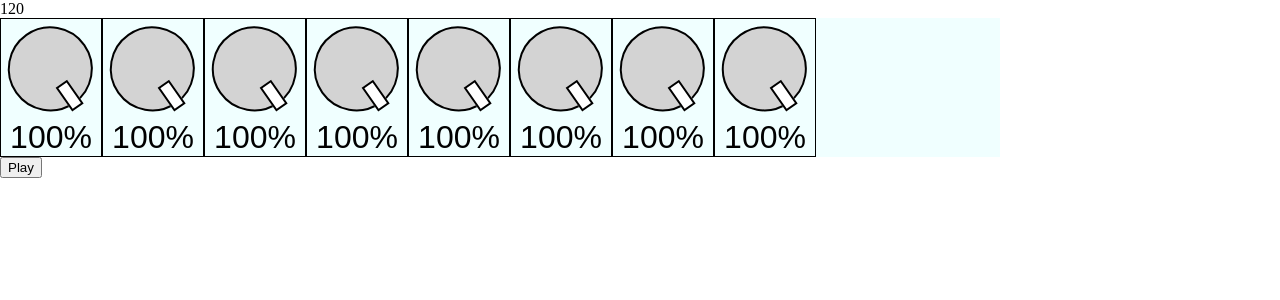
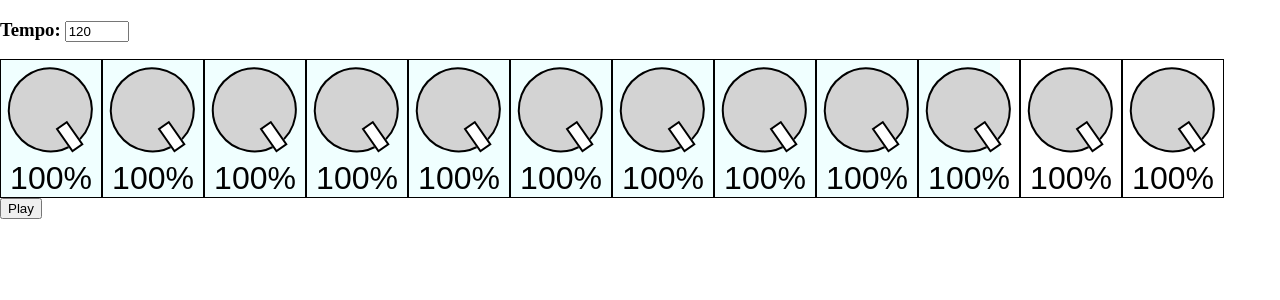
Before and after one commit to jimmybombimmy/pdm-1, a React (Vite) app: page / in a window 1280 px wide. Shown: the top 300 px of the page. Built offline with nearby package versions, Linux system fonts and the light colour scheme; no server answers.

Commit message:
tempo box functionality created

```diff
--- a/src/App.css
+++ b/src/App.css
@@ -17,3 +17,7 @@ body {
   display: flex;
   margin: auto;
 }
+
+.tempo-text {
+  display: inline-block
+}
--- a/src/App.tsx
+++ b/src/App.tsx
@@ -21,44 +21,37 @@ function chanceToPlay(on: boolean, prob: number) {
   }
 }
 
-
 const App = () => {
   const [bpm, setBpm] = useState(120);
   const [isPlaying, setIsPlaying] = useState(false);
   const [counter, setCounter] = useState(0);
-  const sequence = useRef(Array(8).fill({ ...sequenceHitInfo }));
-
-
+  const sequence = useRef(Array(12).fill({ ...sequenceHitInfo }));
 
   useEffect(() => {
     let myInterval = 0;
     if (isPlaying) {
-
       if (!firstBeatPlayed) {
         setCounter(0);
         firstBeatPlayed = true;
         chanceToPlay(sequence.current[0].on, sequence.current[0].probability);
-
       }
 
-      myInterval = setInterval(myTimer, 200);
+      myInterval = setInterval(myTimer, 60000 / bpm / 4);
 
       function myTimer() {
         // const date = new Date();
         let counterCopy: number;
-        console.log(sequence.current[3])
         if (counter >= sequence.current.length - 1 || counter == -1) {
           setCounter(0);
-          counterCopy = 0
-
+          counterCopy = 0;
         } else {
           setCounter(counter + 1);
-          counterCopy = counter + 1
+          counterCopy = counter + 1;
         }
-        chanceToPlay(sequence.current[counterCopy].on, sequence.current[counterCopy].probability)
-
-
-
+        chanceToPlay(
+          sequence.current[counterCopy].on,
+          sequence.current[counterCopy].probability
+        );
       }
     } else {
       clearInterval(myInterval);
@@ -69,9 +62,20 @@ const App = () => {
     return () => clearInterval(myInterval);
   }, [isPlaying, counter]);
 
+  function onTempoChange(e: any) {
+
+    if (e.target.value >= 60 || e.target.value <= 200) {
+      setBpm(e.target.value)
+    }
+  }
+
   return (
     <main className="box">
-      <div className="tempo-box">{bpm}</div>
+      <div className="tempo-box">
+        <h3 className="tempo-text">Tempo:</h3>
+        {" "}
+        <input type="number" min="60" max="200" defaultValue="120" onChange={onTempoChange}></input>
+      </div>
       <section className="drum-line">
         {sequence.current.map((knob, i) => {
           return (
```
